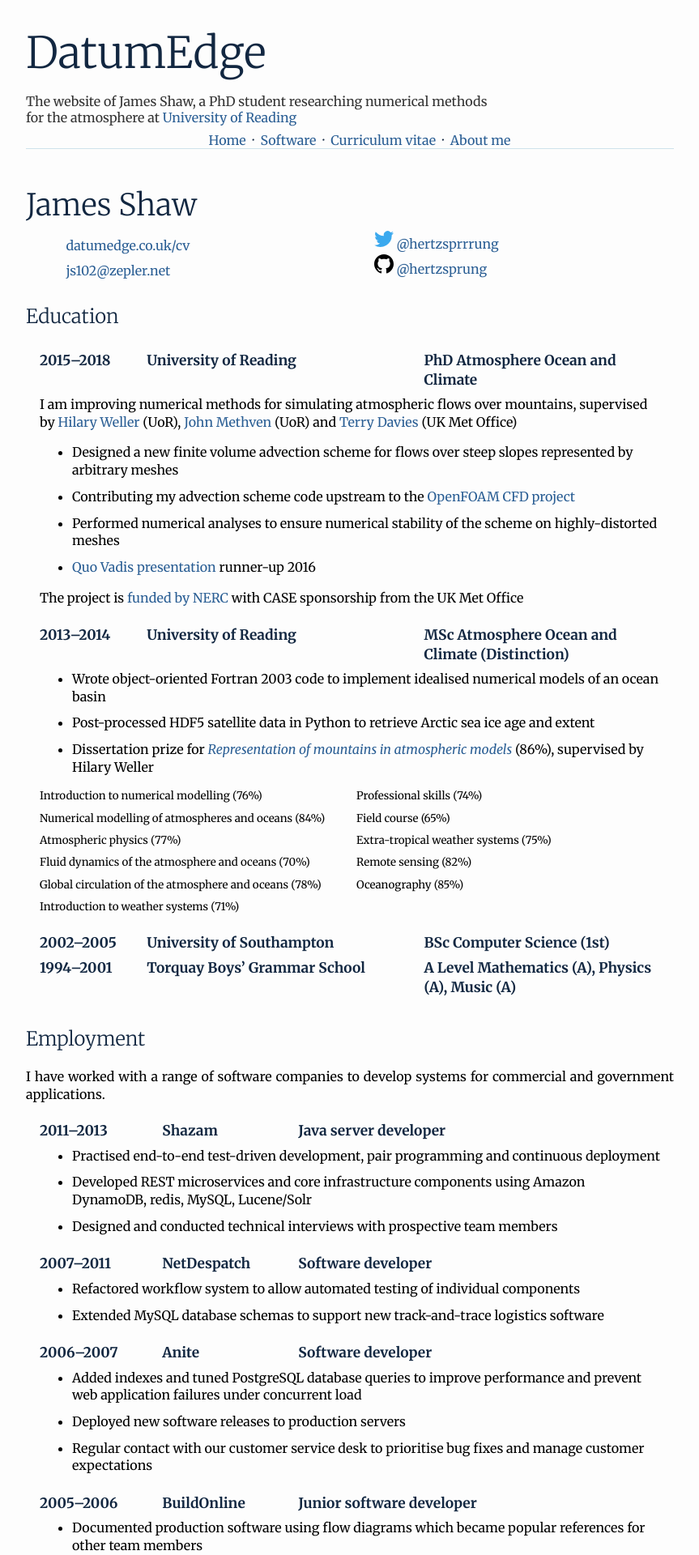
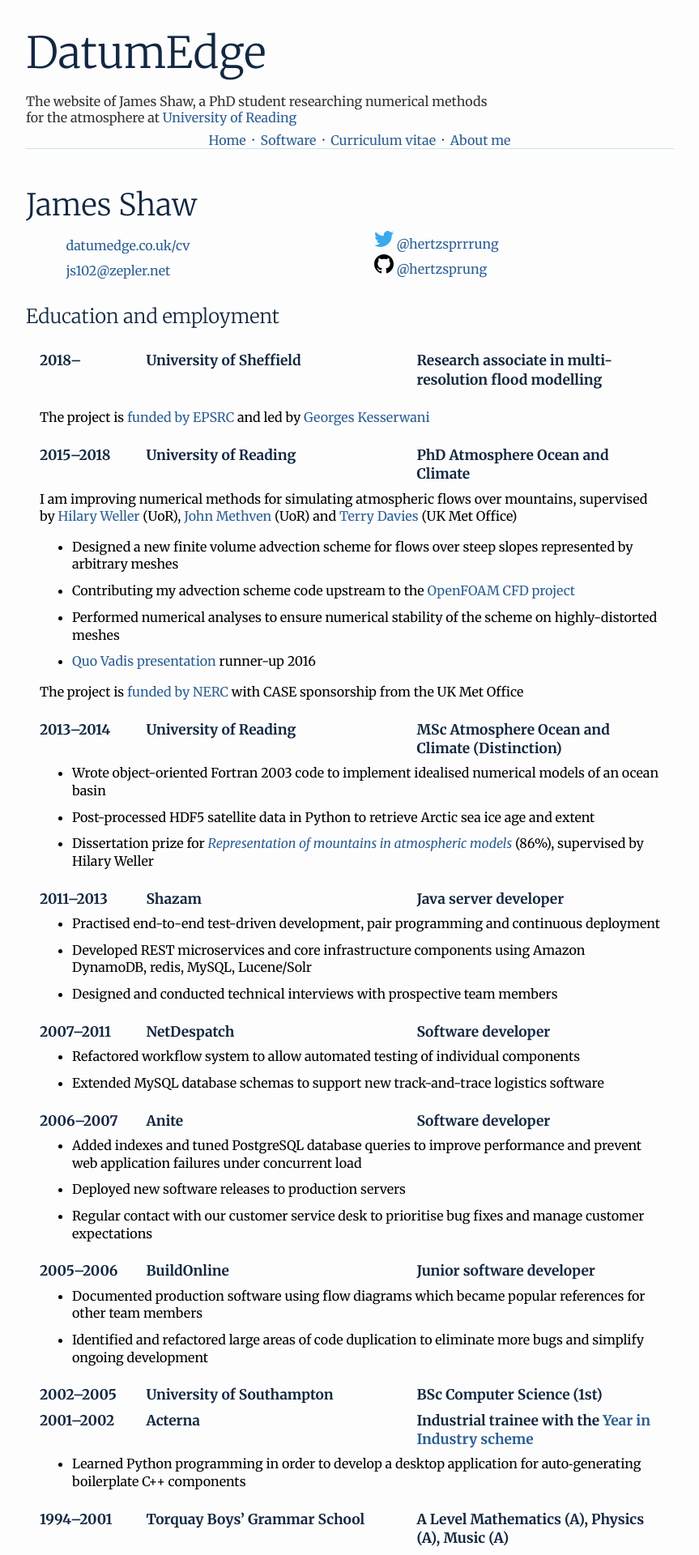
Before and after one commit to hertzsprung/hertzsprung.github.io, a Jekyll site: the page built from cv/index.html, in a window 1280 px wide. Shown: the top 1920 px of the page at 81% size, without its empty margins (208-1071 px from the left). Built offline with Jekyll 4.4.1, drawn with Linux system fonts in a browser that asks for light colours; some of the changed text lies outside the part shown.

Commit message:
update CV with Sheffield, RCUK clouds etc

```diff
--- a/css/cv.css
+++ b/css/cv.css
@@ -22,8 +22,8 @@
 
 ul.cv li {
 	white-space: pre-wrap;
-	-moz-tab-size: 28;
-	tab-size: 28;
+	-moz-tab-size: 34;
+	tab-size: 34;
 }
 
 @media screen and (min-width: 600px) {
--- a/css/print.css
+++ b/css/print.css
@@ -1,7 +1,3 @@
-section {
-	page-break-inside: avoid;
-}
-
 header.site,
 footer.site {
 	display: none !important;
--- a/cv/index.html
+++ b/cv/index.html
@@ -40,9 +40,13 @@
 </div>
 
 <section>
-<h2>Education</h2>
+<h2>Education and employment</h2>
 <table class="cv">
   <tbody>
+    <tr class="heading"><td>2018&ndash;</td><td>University of Sheffield</td><td>Research associate in multi-resolution flood modelling</td></tr>
+    <tr><td colspan="3" class="detail">
+    <p>The project is <a href="http://gtr.rcuk.ac.uk/projects?ref=EP%2FR007349%2F1">funded by EPSRC</a> and led by <a href="https://www.sheffield.ac.uk/civil/staff/academic/gk">Georges Kesserwani</a></p>
+    </td></tr>
     <tr class="heading"><td>2015&ndash;2018</td><td>University of Reading</td><td>PhD Atmosphere Ocean and Climate</td></tr>
     <tr><td colspan="3" class="detail">
       <p class="headline">I am improving numerical methods for simulating atmospheric flows over mountains, supervised by <a href="http://www.met.reading.ac.uk/userpages/sws02hs.php">Hilary Weller</a> (UoR), <a href="http://www.met.reading.ac.uk/userpages/swrmethn.php">John Methven</a> (UoR) and <a href="http://www.metoffice.gov.uk/research/people/terry-davies">Terry Davies</a> (UK Met Office)</p>
@@ -57,40 +61,12 @@
 
     <tr class="heading"><td>2013&ndash;2014</td><td>University of Reading</td><td>MSc Atmosphere Ocean and Climate (Distinction)</td></tr>
     <tr><td colspan="3" class="detail">
-			<ul>
+	<ul>
         <li>Wrote object-oriented Fortran 2003 code to implement idealised numerical models of an ocean basin</li>
         <li>Post-processed HDF5 satellite data in Python to retrieve Arctic sea ice age and extent</li>
 				<li>Dissertation prize for <em><a href="../publications/msc-dissertation.pdf">Representation of mountains in atmospheric models</a></em> (86%), supervised by Hilary Weller</li>
-			</ul>
-      <p>
-      <div class="two-col">
-        <ul style="list-style: none; font-size: smaller; padding-left: 0;">
-          <li>Introduction to numerical modelling (76%)</li>
-          <li>Numerical modelling of atmospheres and oceans (84%)</li>
-          <li>Atmospheric physics (77%)</li>
-          <li>Fluid dynamics of the atmosphere and oceans (70%)</li>
-          <li>Global circulation of the atmosphere and oceans (78%)</li>
-          <li>Introduction to weather systems (71%)</li>
-          <li>Professional skills (74%)</li>
-          <li>Field course (65%)</li>
-          <li>Extra-tropical weather systems (75%)</li>
-          <li>Remote sensing (82%)</li>
-          <li>Oceanography (85%)</li>
 	</ul>
-      </div>
-      </p>
     </td></tr>
-    <tr class="heading"><td>2002&ndash;2005</td><td>University of Southampton</td><td>BSc Computer Science (1st)</td></tr>
-    <tr class="heading"><td>1994&ndash;2001</td><td>Torquay Boys&rsquo; Grammar School</td><td>A Level Mathematics (A), Physics (A), Music (A)</td></tr>
-  </tbody>
-</table>
-</section>
-
-<section>
-<h2>Employment</h2>
-<p>I have worked with a range of software companies to develop systems for commercial and government applications.</p>
-<table class="cv">
-  <tbody>
   <tr class="heading"><td>2011&ndash;2013</td><td>Shazam</td><td>Java server developer</td></tr>
   <tr><td colspan="3" class="detail">
     <ul>
@@ -121,25 +97,16 @@
       <li>Identified and refactored large areas of code duplication to eliminate more bugs and simplify ongoing development</li>
     </ul>
   </td></tr>
+  <tr class="heading"><td>2002&ndash;2005</td><td>University of Southampton</td><td>BSc Computer Science (1st)</td></tr>
   <tr class="heading"><td>2001&ndash;2002</td><td>Acterna</td><td>Industrial trainee with the <a href="https://www.etrust.org.uk/the-year-in-industry">Year in Industry scheme</a></td></tr>
   <tr><td colspan="3" class="detail">
     <ul>
       <li>Learned Python programming in order to develop a desktop application for auto&#8209;generating boilerplate C++ components</li>
     </ul>
   </td></tr>
+  <tr class="heading"><td>1994&ndash;2001</td><td>Torquay Boys&rsquo; Grammar School</td><td>A Level Mathematics (A), Physics (A), Music (A)</td></tr>
   </tbody>
 </table>
-</section>
-
-<section>
-<h2>Skills</h2>
-<ul class="cv">
-  <li><strong>Programming</strong>&#9;Experienced in JavaSE 7, Python 3, SQL, AWS DynamoDB</li>
-  <li style="margin-top: -0.5em">&#9;Knowledge of C, C++, Fortran</li>
-  <li><strong>Data formats</strong>&#9;NetCDF, HDF5, GeoTIFF, JSON, XML, LaTeX</li>
-  <li><strong>Tools</strong>&#9;Subversion, Git, GNU make, continuous integration and debugging tools</li>
-  <li><strong>Systems</strong>&#9;Red Hat, Debian and Ubuntu Linux, Amazon Web Services EC2, Docker</li>
-</ul>
 </section>
 
 <section>
@@ -152,6 +119,18 @@
 
 Reviewer for <a href="https://www.ametsoc.org/ams/index.cfm/publications/journals/monthly-weather-review/">Monthly Weather Review</a> and <a href="http://www.springer.com/earth+sciences+and+geography/atmospheric+sciences/journal/703">Meteorology and Atmospheric Physics</a>.
 My reviewer profile is <a href="https://publons.com/author/1056336/james-shaw#profile">available on Publons</a>.
+</section>
+
+<section>
+<h2>Skills</h2>
+<ul class="cv">
+  <li><strong>Scientific</strong>&#9;Finite volume methods, numerical weather modelling, reproducible science</li>
+  <li><strong>Programming</strong>&#9;Experienced in JavaSE 7, Python 3, SQL, <a href="https://aws.amazon.com/dynamodb/">AWS DynamoDB</a></li>
+  <li style="margin-top: -0.5em">&#9;Knowledge of C, C++, Fortran</li>
+  <li><strong>Data formats</strong>&#9;NetCDF, HDF5, GeoTIFF, JSON, XML, LaTeX</li>
+  <li><strong>Tools</strong>&#9;<a href="https://openfoam.org">OpenFOAM CFD</a>, Git, continuous integration and debugging tools</li>
+  <li><strong>Systems</strong>&#9;Debian and Ubuntu Linux, <a href="https://aws.amazon.com/ec2/">Amazon Web Services EC2</a>, <a href="http://singularity.lbl.gov">Singularity</a></li>
+</ul>
 </section>
 
 <section>
@@ -181,15 +160,14 @@
 <h2>Workshops</h2>
 <table class="cv">
   <tbody>
+    <tr><td>January 2018</td><td><a href="https://doi.org/10.6084/m9.figshare.5752851.v1">Speaker</a></td><td><a href="https://cloud.ac.uk">RCUK cloud working group workshop, Francis Crick Institute</a></td></tr>
     <tr><td>September 2017</td><td>Speaker</td><td><a href="https://sites.google.com/site/scicade2017/">International conference on scientific computation and differential equations, University of Bath</a></td></tr>
     <tr><td>July 2017</td><td><a href="https://doi.org/10.6084/m9.figshare.5225518.v1">Speaker</a></td><td>GungHo network meeting, University of Exeter</td></tr>
     <tr><td>June 2017</td><td>Participant</td><td><a href="https://www.software.ac.uk/c4rr">Docker containers for reproducible research, Software Sustainability Institute, University of Cambridge</a></td></tr>
     <tr><td>April 2017</td><td><a href="https://doi.org/10.6084/m9.figshare.4833554.v2">Speaker</a></td><td><a href="https://pdes2017.sciencesconf.org">PDEs on the sphere, École normale supérieure, Paris</a></td></tr>
     <tr><td>March 2017</td><td>Attendee</td><td><a href="https://blogs.reading.ac.uk/open-research/open-in-practice-inspirations-strategies-and-methods-for-open-research/">Open in practice: Inspirations, strategies and methods for open research, University of Reading</a></td></tr>
     <tr><td>March 2017</td><td>Participant</td><td><a href="http://www.effective-quadratures.org/eq2017">Effective quadratures, University of Cambridge</a></td></tr>
-  <tr><td>February 2017</td><td><a href="https://doi.org/10.6084/m9.figshare.4652410.v1">Invited speaker</a></td><td><a href="http://mpecdt.org/gfdnumericsfeb2017/">Numerical methods for geophysical fluid dynamics, Imperial College London</a></td></tr>
   <tr><td>January 2017</td><td>Participant</td><td><a href="https://www.eventbrite.co.uk/e/research-software-management-sharing-and-sustainability-workshop-tickets-29224950614">Research software management, sharing and sustainability, Software Sustainability Institute/JISC, British Library</td></tr>
-  <tr><td>December 2016</td><td><a href="https://doi.org/10.6084/m9.figshare.4307957.v1">Invited speaker</a></td><td><a href="https://www.rmets.org/events/meteorological-research-within-university-reading-2016">South-East local centre meeting, Royal Meteorological Society</a></li>
   <tr><td>October 2016</td><td><a href="../ecmwfnumerics2016">Speaker</a></td><td><a href="http://www.ecmwf.int/en/learning/workshops-and-seminars/workshop-numerical-and-computational-methods-simulation-all-scale-geophysical-flows">Numerical and computational methods for simulation of all-scale geophysical flows, ECMWF</a></tr>
   <tr><td>May 2016</td><td><a href="http://connection.sagepub.com/blog/sage-connection/2016/07/27/approaching-peer-review-for-the-first-time-3-tips-from-an-early-career-researcher/">Participant</a></td><td><a href="http://archive.senseaboutscience.org/pages/peer-review-the-nuts-bolts-may-2016.html">Peer review: the nuts and bolts, Sense about Science</a></td></tr>
   <tr><td>November 2015</td><td>Attendee</td><td>GungHo workshop on next generation weather and climate prediction, UK Met Office</td></tr>
@@ -206,8 +184,18 @@
 </section>
 
 <section>
+<h2>Invited talks</h2>
+<ul class="cv">
+  <li><a href="https://doi.org/10.6084/m9.figshare.5759418.v2">February 2018</a>&#9;<a href="https://www.southwales.ac.uk/about/faculties-and-schools/school-computing-and-mathematics/">University of South Wales mathematics department seminar</a></li>
+  <li><a href="https://doi.org/10.6084/m9.figshare.4652410.v1">February 2017</a>&#9;<a href="http://mpecdt.org/gfdnumericsfeb2017/">Numerical methods for geophysical fluid dynamics, Imperial College London</a></li>
+  <li><a href="https://doi.org/10.6084/m9.figshare.4307957.v1">December 2016</a>&#9;<a href="https://www.rmets.org/events/meteorological-research-within-university-reading-2016">South-East local centre meeting, Royal Meteorological Society</a></li>
+</ul>
+</section>
+
+<section>
 <h2>Informal talks</h2>
 <ul class="cv">
+  <li>January 2018&#9;<a href="https://doi.org/10.6084/m9.figshare.5759925.v1">High-order finite volume advection</a></li>
   <li>June 2017&#9;<a href="https://doi.org/10.6084/m9.figshare.5117155.v1">Subsampling for uncertainty quantiﬁcation</a></li>
   <li>November 2016&#9;<a href="https://doi.org/10.6084/m9.figshare.4509110.v1">Replicating computational atmospheric science</a></li>
   <li>March 2016&#9;<a href="../talks/quo-vadis2015.pptx">Numerical representation of orography in dynamical cores</a></li>
@@ -218,7 +206,7 @@
 </ul>
 </section>
 
-<section>
+<section style="page-break-before: always;">
 <h2>Posters</h2>
 <ul class="cv">
   <li>June 2016&#9;<a href="../dcmip2016/poster.pdf">Dynamical core model intercomparison project summer school</a></li>
```
